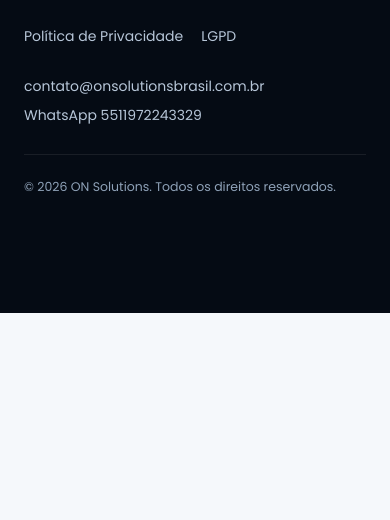
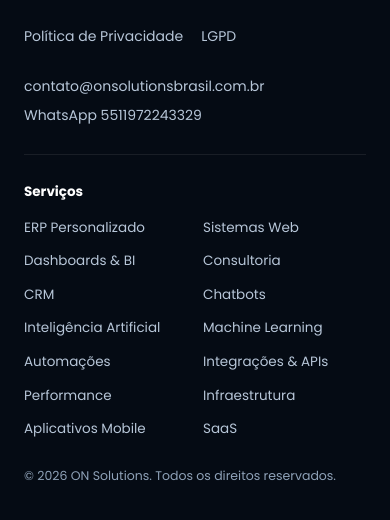
Before and after one commit to BrookSK/lp-09-onsolutions, a plain HTML site: page index.html in a window 390 px wide. Shown: the part 5826-6346 px from the top of the page. Before the commit the page ends 6139 px from the top, so only its background shows below. Drawn offline with Linux system fonts and the light colour scheme.

Commit message:
feat(footer): add services section to footer across all pages
- Add new services section with 14 service items in 2-column grid layout
- Reorganize footer CSS with dedicated `.lfoot-services` and `.lfoot-top` classes
- Update footer styling with improved spacing and typography (padding-top: 26px)
- Extend services grid to 4 columns on desktop (min-width: 860px)
- Add services section markup to index.html, lgpd.html, politica-de-cookies.html, and politica-de-privacidade.html
- Update footer.css version from v1 to v2 across all HTML files
- Services include ERP, Web Systems, Dashboards, Consulting, CRM, Chatbots, AI, ML, Automations, Integrations, Performance, Infrastructure, Mobile Apps, and SaaS

```diff
--- a/css/footer.css
+++ b/css/footer.css
@@ -8,9 +8,15 @@
 .lfoot-brand p { max-width: 280px; line-height: 1.6; }
 .lfoot-links { display: flex; flex-wrap: wrap; gap: 10px 18px; align-content: flex-start; }
 .lfoot-contact { display: grid; gap: 6px; align-content: flex-start; }
-.lfoot-copy { border-top: 1px solid rgba(255, 255, 255, .08); padding-top: 22px; font-size: 12.5px; }
+.lfoot-top { border-bottom: 1px solid rgba(255, 255, 255, .08); }
+.lfoot-services { padding-top: 26px; }
+.lfoot-services h2 { margin: 0 0 14px; font-size: 13.5px; font-weight: 700; color: #fff; }
+.lfoot-services ul { list-style: none; margin: 0; padding: 0; display: grid; grid-template-columns: repeat(2, 1fr); gap: 12px 16px; }
+.lfoot-services li { font-size: 13.5px; color: #B7C6D8; }
+.lfoot-copy { padding-top: 26px; font-size: 12.5px; }
 @media (min-width: 860px) {
   .lfoot-top { grid-template-columns: 1.1fr 1.3fr auto; gap: 40px; }
   .lfoot-links { max-width: 340px; }
   .lfoot-contact { text-align: right; justify-items: end; }
+  .lfoot-services ul { grid-template-columns: repeat(4, 1fr); }
 }
--- a/index.html
+++ b/index.html
@@ -15,7 +15,7 @@
 <link rel="preconnect" href="https://fonts.gstatic.com" crossorigin>
 <link href="https://fonts.googleapis.com/css2?family=Poppins:wght@400;500;600;700;800&display=swap" rel="stylesheet">
 <link rel="stylesheet" href="css/styles.css">
-<link rel="stylesheet" href="css/footer.css?v=1">
+<link rel="stylesheet" href="css/footer.css?v=2">
 </head>
 <body class="l2">
 <header class="top"><div class="w top-in">
@@ -124,6 +124,25 @@
       <a href="https://wa.me/5511972243329">WhatsApp 5511972243329</a>
     </div>
   </div>
+  <div class="lfoot-services">
+    <h2>Serviços</h2>
+    <ul>
+      <li><span>ERP Personalizado</span></li>
+      <li><span>Sistemas Web</span></li>
+      <li><span>Dashboards &amp; BI</span></li>
+      <li><span>Consultoria</span></li>
+      <li><span>CRM</span></li>
+      <li><span>Chatbots</span></li>
+      <li><a href="index.html">Inteligência Artificial</a></li>
+      <li><span>Machine Learning</span></li>
+      <li><span>Automações</span></li>
+      <li><span>Integrações &amp; APIs</span></li>
+      <li><span>Performance</span></li>
+      <li><span>Infraestrutura</span></li>
+      <li><span>Aplicativos Mobile</span></li>
+      <li><span>SaaS</span></li>
+    </ul>
+  </div>
   <p class="lfoot-copy">© 2026 ON Solutions. Todos os direitos reservados.</p>
 </div></footer>
 <div class="sticky"><a class="cta" data-wa="Olá, vim do site e gostaria de saber mais sobre os serviços de Inteligência Artificial." data-pos="barra-fixa" data-wa-main href="#"><svg viewBox="0 0 24 24" aria-hidden="true"><path d="M12.04 2C6.58 2 2.13 6.45 2.13 11.91c0 1.75.46 3.45 1.32 4.95L2.05 22l5.25-1.38a9.9 9.9 0 0 0 4.74 1.21c5.46 0 9.91-4.45 9.91-9.91S17.5 2 12.04 2Zm5.8 14.1c-.25.69-1.45 1.32-2 1.37-.5.05-1.13.07-1.82-.11-.42-.13-.96-.31-1.65-.6-2.9-1.25-4.8-4.17-4.95-4.36-.14-.19-1.18-1.57-1.18-3s.75-2.13 1.02-2.42c.26-.29.57-.36.76-.36h.55c.18 0 .42-.07.65.5.25.58.83 2 .9 2.15.07.14.12.31.02.5-.09.19-.14.31-.28.48-.14.17-.3.37-.43.5-.14.14-.29.29-.12.58.17.29.74 1.22 1.59 1.97 1.09.97 2.01 1.27 2.3 1.41.29.14.46.12.63-.07.17-.19.72-.84.91-1.13.19-.29.38-.24.65-.14.26.1 1.67.79 1.96.93.29.14.48.22.55.34.07.12.07.7-.18 1.39Z"/></svg><span>Pedir orçamento no WhatsApp</span><svg class="arr" viewBox="0 0 24 24" aria-hidden="true"><path d="M5 12h14M13 6l6 6-6 6"/></svg></a></div>
```
Also changed, not shown: lgpd.html (+20 -1 lines), politica-de-cookies.html (+20 -1 lines), politica-de-privacidade.html (+20 -1 lines).
